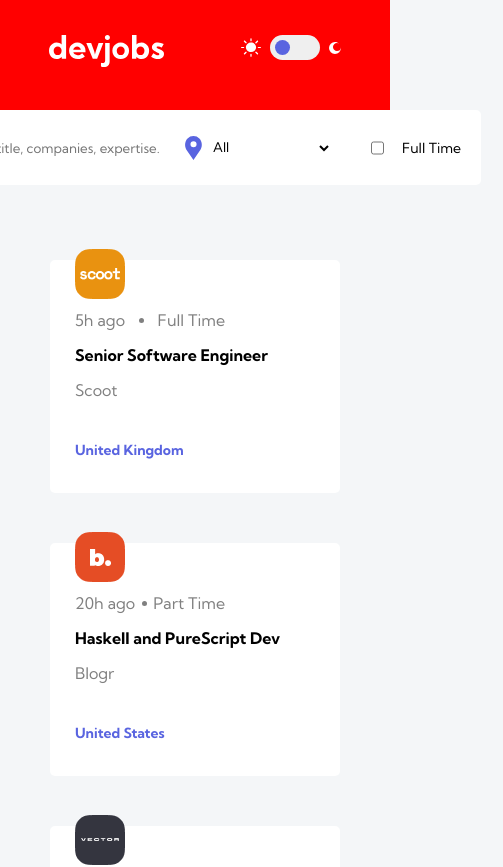
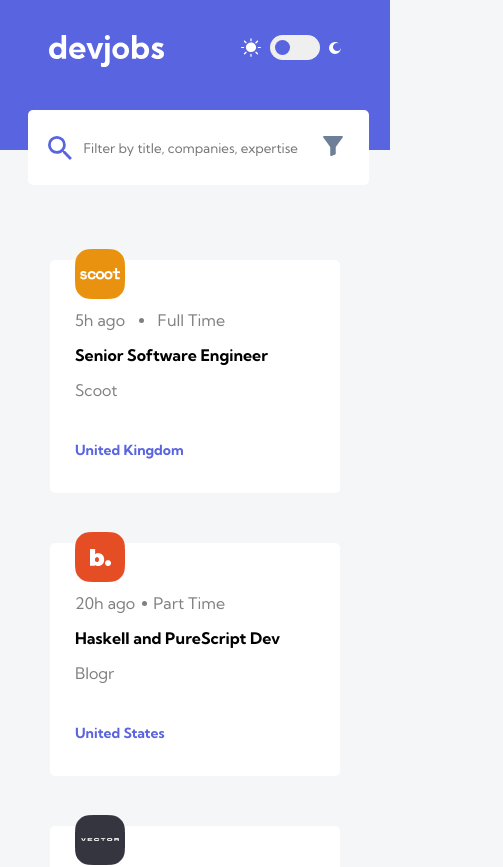
Before and after one commit to MicahD18/jobs-board, a React (Vite) app in the folder client/: page / in a window 390 px wide. Shown: the top 867 px of the page, 503 px wide, since content can reach past the window. Built offline with nearby package versions, Linux system fonts and the light colour scheme.

Commit message:
WIP on FilterModal

```diff
--- /dev/null
+++ b/client/src/components/FilterModal.tsx
@@ -0,0 +1,32 @@
+import { Button } from "react-bootstrap";
+import Modal from "react-bootstrap/Modal";
+
+interface ModalProps {
+  show: boolean;
+  setShow: React.Dispatch<React.SetStateAction<boolean>>;
+}
+
+const FilterModal: React.FC<ModalProps> = ({ show, setShow }) => {
+  const handleClose = () => setShow(false);
+
+  return (
+    <Modal show={show} onHide={handleClose} className="modal-container">
+      <Modal.Dialog>
+        <Modal.Header closeButton>
+          <Modal.Title>Example Modal</Modal.Title>
+        </Modal.Header>
+        <Modal.Body>This is a modal example.</Modal.Body>
+        <Modal.Footer>
+          <Button variant="secondary" onClick={handleClose}>
+            Close
+          </Button>
+          <Button variant="primary" onClick={handleClose}>
+            Save Changes
+          </Button>
+        </Modal.Footer>
+      </Modal.Dialog>
+    </Modal>
+  );
+};
+
+export default FilterModal;
--- a/client/src/components/SearchBar.tsx
+++ b/client/src/components/SearchBar.tsx
@@ -4,6 +4,8 @@ import { ChangeEvent, useCallback, useEffect, useState } from "react";
 import Form from "react-bootstrap/Form";
 import jobs from "../data.json";
 import { Job } from "../models/job.model";
+import useWindowDimensions from "../hooks/useWindowDimensions";
+import FilterModal from "./FilterModal";
 
 interface SearchProps {
   searchInput: string;
@@ -23,6 +25,10 @@ const SearchBar: React.FC<SearchProps> = ({
   setFullTimeOnly,
 }) => {
   const [locations, setLocations] = useState<string[]>([]);
+  const [show, setShow] = useState(false); // for filter modal
+  const { width } = useWindowDimensions();
+
+  const handleShow = () => setShow(true); // for filter modal
 
   const handleSearchChange = (e: ChangeEvent<HTMLInputElement>) => {
     setSearchInput(e.target.value);
@@ -52,6 +58,7 @@ const SearchBar: React.FC<SearchProps> = ({
   }, [handleLocationFilter]);
 
   return (
+    <div>
       <Container
         className="search-container"
         style={{
@@ -70,7 +77,7 @@ const SearchBar: React.FC<SearchProps> = ({
           </svg>
           <input
             type="text"
-          placeholder="Filter by title, companies, expertise..."
+            placeholder="Filter by title, companies, expertise"
             style={{
               backgroundColor: "var(--card-color)",
               color: "var(--light-text-color)",
@@ -80,6 +87,9 @@ const SearchBar: React.FC<SearchProps> = ({
             onChange={handleSearchChange}
           />
         </div>
+
+        {width > 791 ? (
+          <div id="filter-container">
             {/* FILTER BY LOCATION */}
             <div className="search" style={{ width: "200px" }}>
               <svg
@@ -109,7 +119,6 @@ const SearchBar: React.FC<SearchProps> = ({
                 ))}
               </Form.Select>
             </div>
-
             {/* FILTER BY FULL TIME ONLY */}
             <div>
               <Form
@@ -137,7 +146,22 @@ const SearchBar: React.FC<SearchProps> = ({
                 </p>
               </Form>
             </div>
+          </div>
+        ) : (
+          <button id="filter-btn" onClick={handleShow}>
+            <svg width="20" height="20" xmlns="http://www.w3.org/2000/svg">
+              <path
+                d="M19.108 0H.86a.86.86 0 00-.764.455.833.833 0 00.068.884l6.685 9.202.007.01c.242.32.374.708.375 1.107v7.502a.825.825 0 00.248.594.865.865 0 00.942.18l3.756-1.4c.337-.1.56-.41.56-.784v-6.092c0-.399.132-.787.375-1.108l.007-.009 6.685-9.202c.19-.26.217-.6.068-.884A.86.86 0 0019.108 0z"
+                fill="var(--filter-icon)"
+                fillRule="nonzero"
+              />
+            </svg>
+          </button>
+        )}
       </Container>
+
+      {width < 791 ? <FilterModal show={show} setShow={setShow} /> : <></>}
+    </div>
   );
 };
 
--- /dev/null
+++ b/client/src/hooks/useWindowDimensions.ts
@@ -0,0 +1,26 @@
+import { useState, useEffect } from "react";
+
+function getWindowDimensions() {
+  const { innerWidth: width, innerHeight: height } = window;
+  return {
+    width,
+    height,
+  };
+}
+
+export default function useWindowDimensions() {
+  const [windowDimensions, setWindowDimensions] = useState(
+    getWindowDimensions()
+  );
+
+  useEffect(() => {
+    function handleResize() {
+      setWindowDimensions(getWindowDimensions());
+    }
+
+    window.addEventListener("resize", handleResize);
+    return () => window.removeEventListener("resize", handleResize);
+  }, []);
+
+  return windowDimensions;
+}
--- a/client/src/index.css
+++ b/client/src/index.css
@@ -18,6 +18,7 @@ body {
   --light-button-hover: #c4c8f4;
   --dark-button-bg: #5964e0;
   --dark-button-hover: #939bf4;
+  --filter-icon: #6e8098;
 }
 
 /* Dark Mode */
@@ -31,6 +32,7 @@ body {
   --light-button-hover: #535862;
   --dark-button-bg: #5964e0;
   --dark-button-hover: #939bf4;
+  --filter-icon: white;
 }
 
 .link {
@@ -70,6 +72,28 @@ body {
 
 .dark-button:hover {
   background-color: var(--dark-button-hover);
+}
+
+.modal-container {
+  position: fixed;
+  top: 50%;
+  left: 50%;
+  transform: translate(-50%, -50%);
+  background-color: red;
+  padding: 20px;
+  animation: fadeInOut 0.3s alternate;
+}
+
+/* Animation keyframes */
+@keyframes fadeInOut {
+  0% {
+    opacity: 0;
+    transform: translate(-50%, -50%) scale(0.5);
+  }
+  50% {
+    opacity: 1;
+    transform: translate(-50%, -50%) scale(1);
+  }
 }
 
 /* :root {
--- a/client/src/styles/Header.css
+++ b/client/src/styles/Header.css
@@ -5,12 +5,6 @@
   display: flex;
   flex-direction: row;
   justify-content: center;
-}
-
-@media screen and (max-width: 791px) {
-  .header-container {
-    background-color: red;
-  }
 }
 
 .navbar-container {
--- a/client/src/styles/Searchbar.css
+++ b/client/src/styles/Searchbar.css
@@ -15,12 +15,11 @@
   flex-direction: row;
 }
 
-input {
+.search input {
   border: none;
   outline: none;
   box-shadow: none;
   margin-left: 10px;
-  margin-right: 10px;
   width: 100%;
 }
 
@@ -41,3 +40,15 @@ input {
   background-color: red;
   border-color: blue;
 }
+
+#filter-container {
+  display: flex;
+  flex-direction: row;
+  align-items: center;
+}
+
+#filter-btn {
+  border: none;
+  background: none;
+  cursor: pointer;
+}
```
Also changed, not shown: client/src/assets/icon-filter.svg (added). Lines whose indentation alone changed are shown as unchanged.
